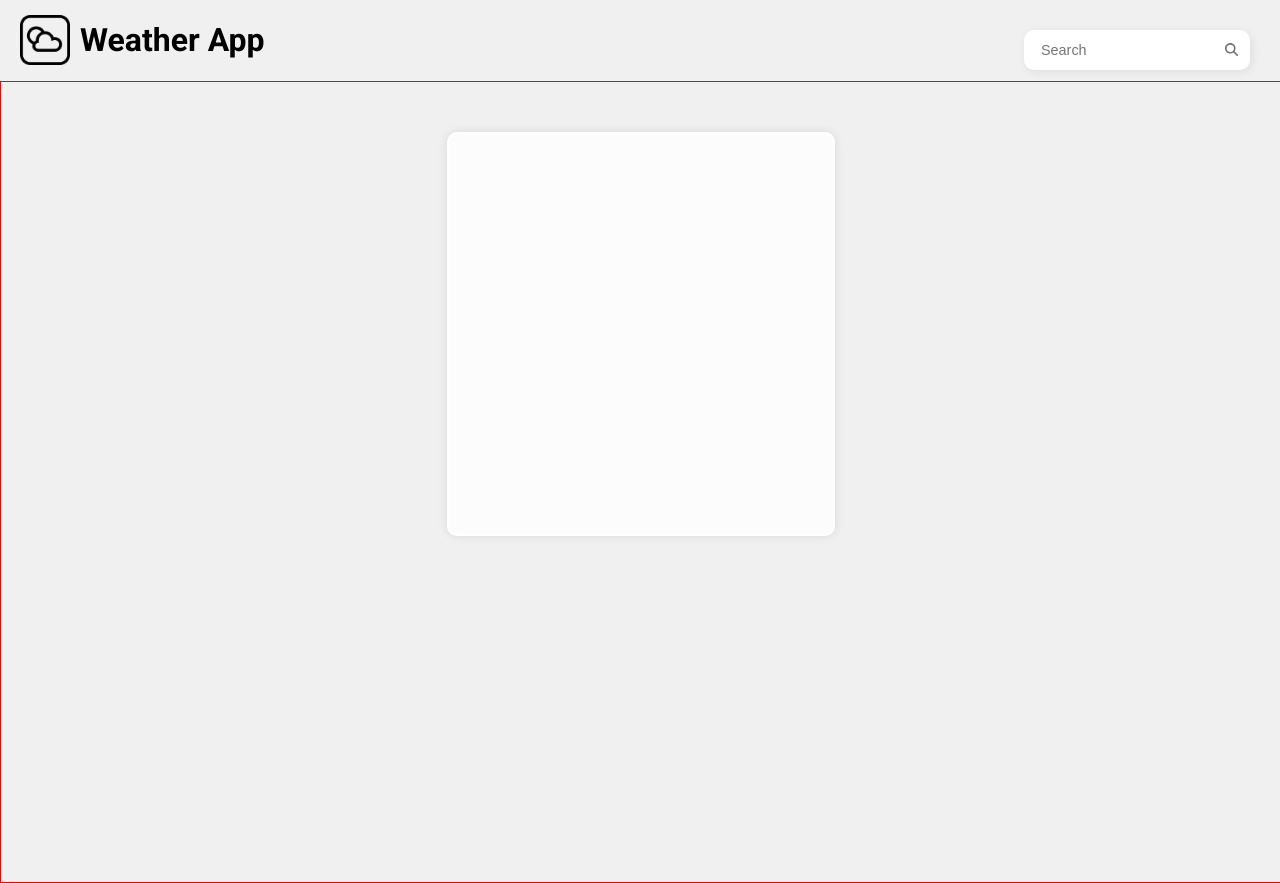
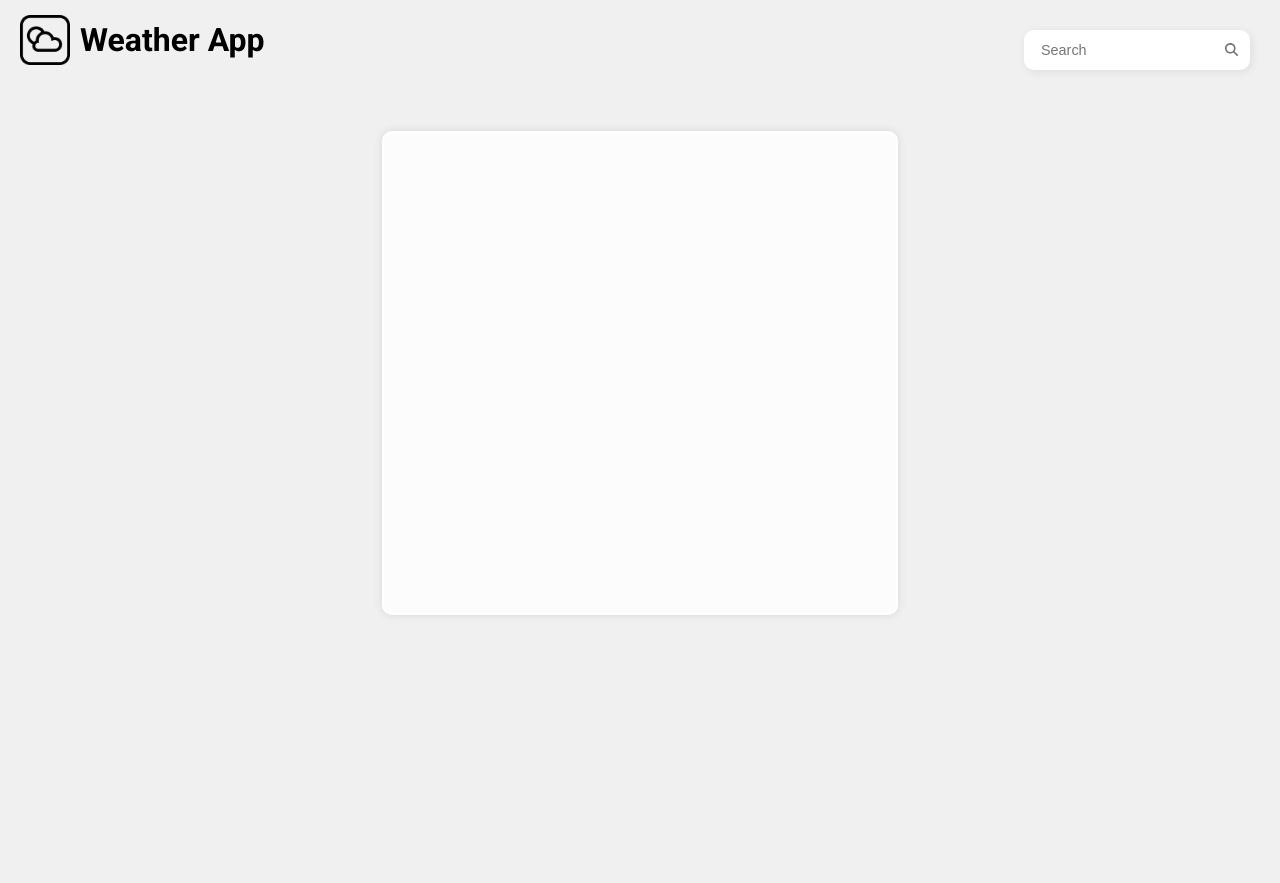
Before and after one commit to NebiyuCS50/Weather-App, a website built with webpack: page src/template.html in a window 1280 px wide. Built offline with nearby package versions, Linux system fonts and the light colour scheme.

```diff
--- a/src/style.css
+++ b/src/style.css
@@ -26,7 +26,7 @@
   height: 100vh;
   display: flex;
   flex-direction: column;
-  border: red solid 1px;
+  /* border: red solid 1px; */
   position: relative;
   align-items: center;
 }
@@ -108,8 +108,8 @@
 }
 .main {
   gap: 20px;
-  width: 30%;
-  height: 50%;
+  width: 40%;
+  height: 60%;
   display: flex;
   align-items: center;
   justify-content: center;
@@ -129,7 +129,7 @@
 }
 .img {
   position: relative;
-  top: -80px;
+  top: -120px;
   display: flex;
   flex-direction: column;
   align-items: center;
```
